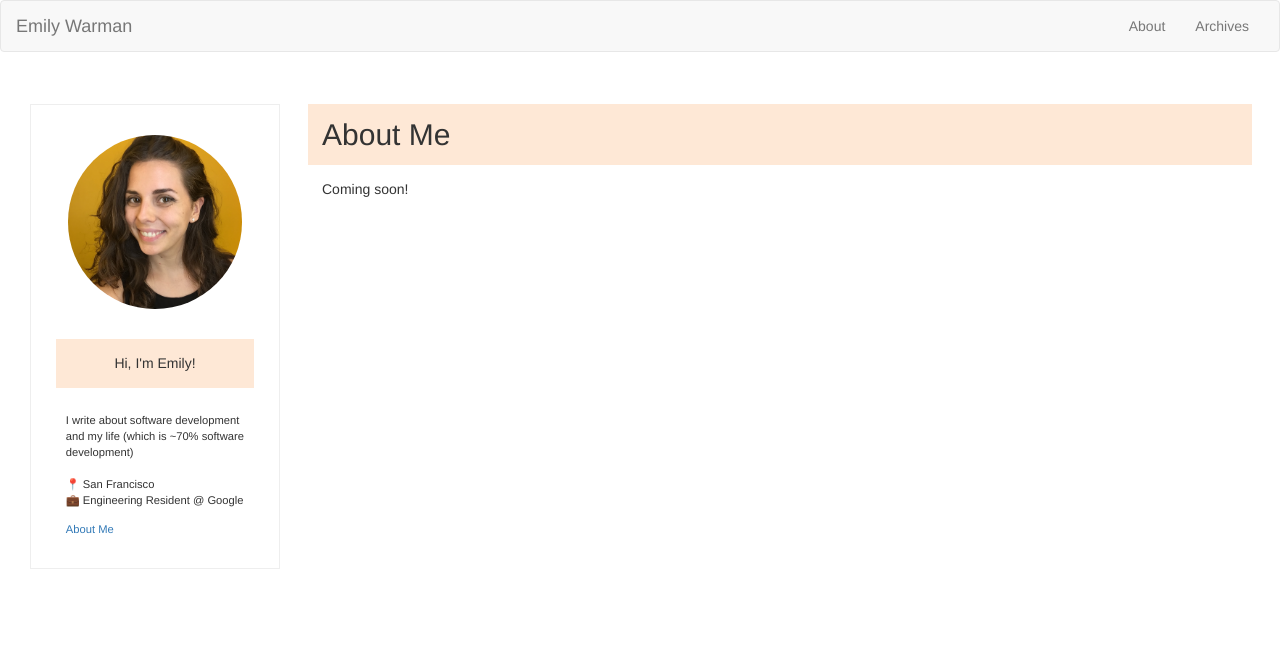
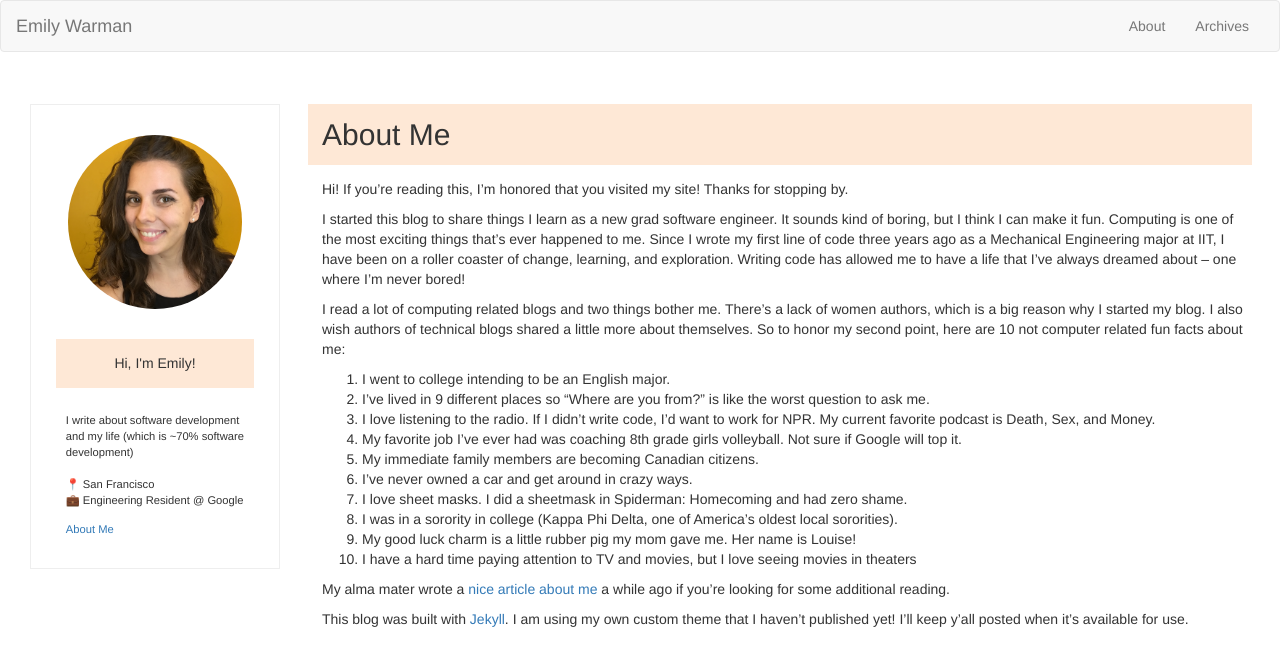
Before and after one commit to ewarman/ewarman.github.io, a Jekyll site: the page built from _pages/about.md, in a window 1280 px wide. Shown: the top 666 px of the page. Built offline with Jekyll 4.4.1, drawn with Linux system fonts in a browser that asks for light colours; nearby versions of some CDN libraries.

Commit message:
ghc jobs and about

```diff
--- a/_config.yml
+++ b/_config.yml
@@ -17,9 +17,9 @@ title: Emily Warman
 description:
   I write about software development and my life (which is ~70% software development)
   <br><br>
-  📍 San Francisco
+  📍  San Francisco
   <br>
-  💼 Engineering Resident @ Google
+  💼  Engineering Resident @ Google
 baseurl: "" # the subpath of your site, e.g. /blog
 url: "" # the base hostname & protocol for your site, e.g. http://example.com
 twitter_username: jekyllrb
--- a/_pages/about.html
+++ b/_layouts/about.html
@@ -1,13 +1,11 @@
 ---
-layout: page
-permalink: /about/
+layout: default
 ---
-
 <div class="body-content">
   <div class="title-box">
     <h2>About Me</h2>
   </div>
   <div class="post-body">
-    Coming soon!
+    {{ content }}
   </div>
 </div>
--- /dev/null
+++ b/_pages/about.md
@@ -0,0 +1,25 @@
+---
+layout: about
+permalink: "/about/"
+---
+
+Hi! If you're reading this, I'm honored that you visited my site! Thanks for stopping by.
+
+I started this blog to share things I learn as a new grad software engineer. It sounds kind of boring, but I think I can make it fun. Computing is one of the most exciting things that's ever happened to me. Since I wrote my first line of code three years ago as a Mechanical Engineering major at IIT, I have been on a roller coaster of change, learning, and exploration. Writing code has allowed me to have a life that I've always dreamed about -- one where I'm never bored!
+
+I read a lot of computing related blogs and two things bother me. There's a lack of women authors, which is a big reason why I started my blog. I also wish authors of technical blogs shared a little more about themselves. So to honor my second point, here are 10 not computer related fun facts about me:
+
+1. I went to college intending to be an English major.
+2. I've lived in 9 different places so "Where are you from?" is like the worst question to ask me.
+3. I love listening to the radio. If I didn't write code, I'd want to work for NPR. My current favorite podcast is Death, Sex, and Money.
+4. My favorite job I've ever had was coaching 8th grade girls volleyball. Not sure if Google will top it.
+5. My immediate family members are becoming Canadian citizens.
+6. I've never owned a car and get around in crazy ways.
+7. I love sheet masks. I did a sheetmask in Spiderman: Homecoming and had zero shame.
+8. I was in a sorority in college (Kappa Phi Delta, one of America's oldest local sororities).
+9. My good luck charm is a little rubber pig my mom gave me. Her name is Louise!
+10. I have a hard time paying attention to TV and movies, but I love seeing movies in theaters
+
+My alma mater wrote a [nice article about me](http://science.iit.edu/computer-science/qa-emily-warman) a while ago if you're looking for some additional reading.
+
+This blog was built with [Jekyll](https://jekyllrb.com/). I am using my own custom theme that I haven't published yet! I'll keep y'all posted when it's available for use.
```
Also changed, not shown: _posts/2017-08-28-how-to-get-a-job-at-ghc.md (added, +88 -0 lines).
